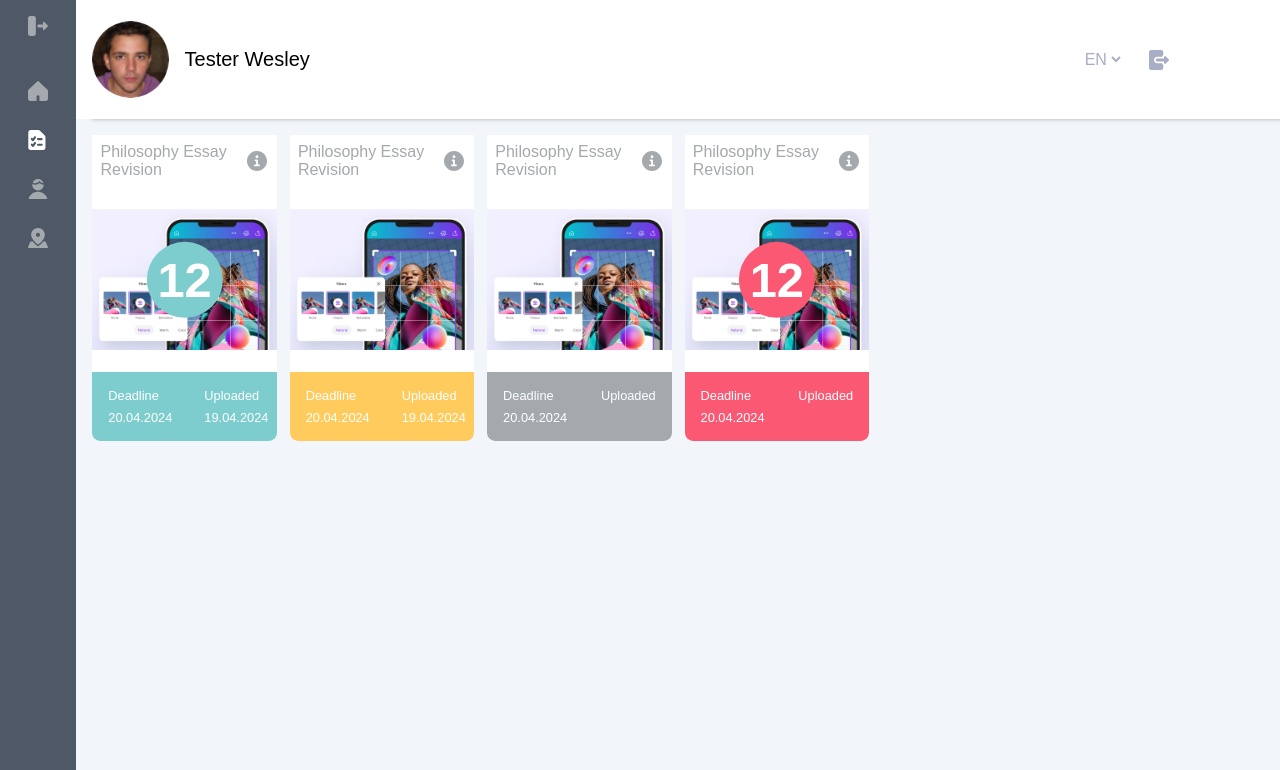
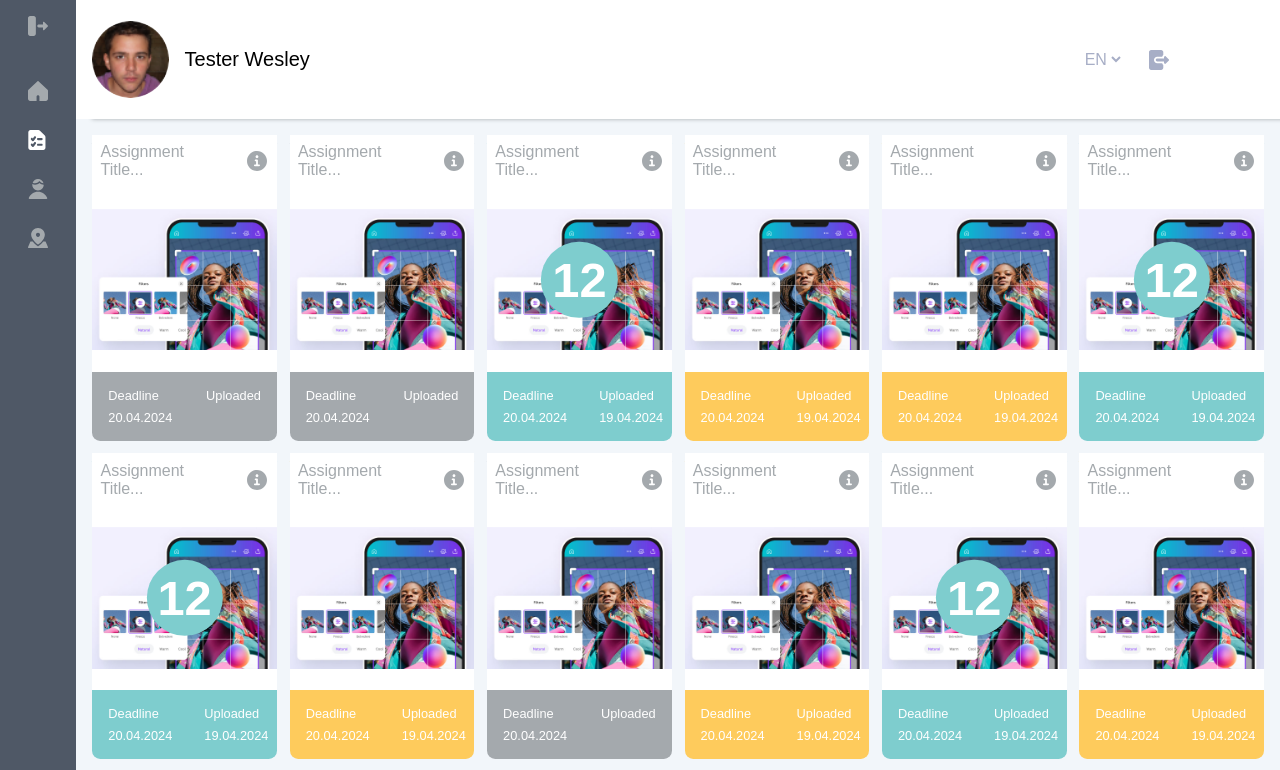
Before and after one commit to viktor-sabat/grade-center, an Angular app: page / in a window 1280 px wide. Shown: the top 770 px of the page. Built offline with nearby package versions, Linux system fonts and the light colour scheme.

Commit message:
Fix mistake made during one of the last commits

```diff
--- a/src/app/assignments-grid/assignments-grid.component.html
+++ b/src/app/assignments-grid/assignments-grid.component.html
@@ -1,10 +1,5 @@
 <section [className]="'assignments-grid'">
-    @for (AssignmentDefinition of Assignments; track AssignmentDefinition){
-        <tlr-assignment-card
-            [assignmentTitle]="AssignmentDefinition.title"
-            [isAssignmentUploaded]="AssignmentDefinition.isUploaded"
-            [isAssignmentReviewed]="AssignmentDefinition.isReviewed"
-            [isAssignmentExpired]="AssignmentDefinition.isExpired"
-        ></tlr-assignment-card>
+    @for (AssignmentStatus of AssignmentStatusParameters; track AssignmentStatus){
+        <tlr-assignment-card [isAssignmentUploaded]="AssignmentStatus[0]" [isAssignmentReviewed]="AssignmentStatus[1]" [isAssignmentExpired]="AssignmentStatus[2]"></tlr-assignment-card>
       }
 </section>
--- a/src/app/assignments-grid/assignments-grid.component.ts
+++ b/src/app/assignments-grid/assignments-grid.component.ts
@@ -8,50 +8,45 @@ import { AssignmentCardComponent } from '../assignment-card/assignment-card.comp
   templateUrl: './assignments-grid.component.html',
   styleUrl: './assignments-grid.component.css'
 })
+export class AssignmentsGridComponent {
+  // Represents an array with a set of three boolean variables to define the card status
+  AssignmentStatusParameters: undefined | boolean[][] = [
+    [false, false, false],
+    [false, false, false],
+    [true, true, false],
+    [true, false, false],
+    [true, false, false],
+    [true, true, false],
+    [true, true, false],
+    [true, false, false],
+    [false, false, false],
+    [true, false, false],
+    [true, true, false],
+    [true, false, false],
+    [false, false, true],
+    [false, false, false],
+    [true, true, false],
+    [true, true, false],
+    [false, false, false],
+    [true, false, false],
+    [true, true, false],
+    [false, false, false],
+    [false, false, false],
+    [true, true, false],
+    [true, false, false],
+    [false, false, true],
+    [true, true, false],
+    [true, false, false],
+    [true, true, false],
+    [true, true, false],
+    [false, false, false],
+    [true, true, false],
+    [true, false, false],
+    [false, false, true],
+    [true, true, false],
+    [true, true, false],
+    [true, true, false],
+  ];
 
 
-export class AssignmentsGridComponent {
-  Assignments: Array<Assignment> = [
-    {
-      title: "Philosophy Essay Revision",
-      isUploaded: true,
-      isReviewed: true,
-      isExpired: false,
-      deadlineDate: "12.03.2024",
-      statusTitle: "Uploaded",
-      uploadDate: "14.05.2024",
-      grade: 90,
-    },
-    {
-      title: "Philosophy Essay Revision",
-      isUploaded: true,
-      isReviewed: false,
-      isExpired: false,
-      deadlineDate: "29.03.2024",
-      statusTitle: "Uploaded",
-      uploadDate: "22.03.2024",
-      grade: 17,
-    },
-    {
-      title: "Philosophy Essay Revision",
-      isUploaded: false,
-      isReviewed: false,
-      isExpired: false,
-      deadlineDate: "12.03.2024",
-      statusTitle: "Uploaded",
-      uploadDate: "14.05.2024",
-      grade: 0,
-    },
-    {
-      title: "Philosophy Essay Revision",
-      isUploaded: false,
-      isReviewed: false,
-      isExpired: true,
-      deadlineDate: "12.03.2024",
-      statusTitle: "Expired",
-      uploadDate: "14.05.2024",
-      grade: 0,
-    }
-  ]
-
 }
```
